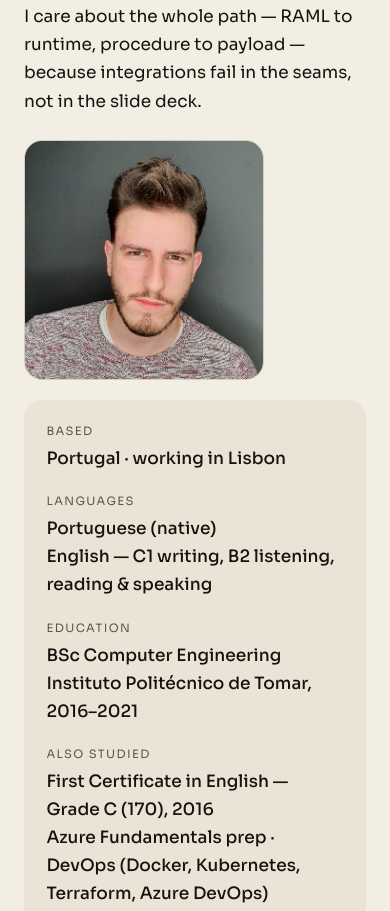
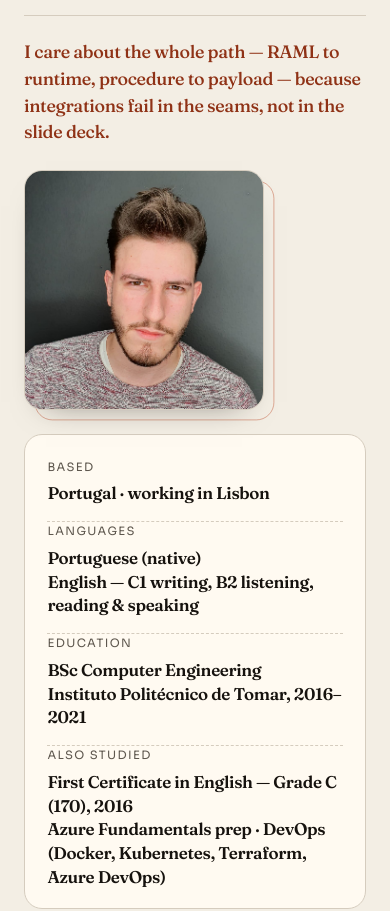
Before and after one commit to LuisBadal0/luisbadalo-portfolio, a website: page index.html in a window 390 px wide. Shown: the part 7234-8145 px from the top of the page. Drawn offline with Linux system fonts and the light colour scheme.

Commit message:
polish: editorial about section with drop cap, photo frame, facts card

```diff
--- a/assets/css/styles.css
+++ b/assets/css/styles.css
@@ -743,30 +743,85 @@ html[data-theme="dark"] .theme-toggle .icon-moon { display: none; }
   max-width: 40rem;
 }
 
-.about__copy p:last-child { margin-bottom: 0; }
+.about__copy p:first-of-type::first-letter {
+  float: left;
+  font-family: var(--serif);
+  font-weight: 600;
+  font-size: 3.1em;
+  line-height: 0.82;
+  padding: 0.1em 0.14em 0 0;
+  color: var(--terracotta);
+}
+
+.about__copy p:last-child {
+  margin-top: 1.75rem;
+  margin-bottom: 0;
+  padding-top: 1.4rem;
+  border-top: 1px solid var(--line);
+  max-width: 34rem;
+  font-family: var(--serif);
+  font-size: clamp(1.12rem, 2vw, 1.32rem);
+  line-height: 1.5;
+  letter-spacing: -0.02em;
+  color: var(--terracotta-ink);
+}
 
 .about__side {
   display: flex;
   flex-direction: column;
-  gap: 1.25rem;
+  gap: 1.5rem;
   align-self: start;
 }
 
+.about__photo-frame {
+  position: relative;
+  width: min(100%, 15rem);
+  margin: 0;
+}
+
+.about__photo-frame::before {
+  content: "";
+  position: absolute;
+  inset: 0;
+  transform: translate(0.65rem, 0.65rem);
+  border: 1px solid var(--terracotta);
+  border-radius: var(--radius);
+  opacity: 0.4;
+}
+
 .about__photo {
-  width: min(100%, 15rem);
+  position: relative;
+  width: 100%;
   height: auto;
   border-radius: var(--radius);
   border: 1px solid var(--line);
   background: var(--paper);
+  box-shadow: 0 14px 30px -22px rgba(22, 18, 14, 0.55);
+  transition: transform 0.3s var(--ease), box-shadow 0.3s var(--ease);
+}
+
+.about__photo-frame:hover .about__photo {
+  transform: translateY(-4px);
+  box-shadow: 0 20px 36px -24px rgba(22, 18, 14, 0.6);
 }
 
 .about__facts {
   display: grid;
-  gap: 1.2rem;
   margin: 0;
-  padding: 1.4rem;
-  background: var(--bg-2);
+  padding: 1.4rem 1.4rem 1.2rem;
+  background: var(--paper);
+  border: 1px solid var(--line);
   border-radius: var(--radius);
+}
+
+.about__facts > div {
+  padding: 0 0 1rem;
+  border-bottom: 1px dashed var(--line);
+}
+
+.about__facts > div:last-child {
+  padding-bottom: 0;
+  border-bottom: 0;
 }
 
 .about__facts dt {
@@ -774,10 +829,17 @@ html[data-theme="dark"] .theme-toggle .icon-moon { display: none; }
   letter-spacing: 0.12em;
   text-transform: uppercase;
   color: var(--muted);
-  margin-bottom: 0.25rem;
+  margin-bottom: 0.3rem;
 }
 
-.about__facts dd { margin: 0; font-weight: 500; }
+.about__facts dd {
+  margin: 0;
+  font-family: var(--serif);
+  font-size: 1.06rem;
+  font-weight: 600;
+  letter-spacing: -0.02em;
+  line-height: 1.4;
+}
 
 @media (min-width: 880px) {
   .about__grid {
--- a/index.html
+++ b/index.html
@@ -46,7 +46,7 @@ var l = localStorage.getItem("lang");
   <link rel="preconnect" href="https://fonts.googleapis.com">
   <link rel="preconnect" href="https://fonts.gstatic.com" crossorigin>
   <link href="https://fonts.googleapis.com/css2?family=Fraunces:opsz,wght@9..144,500;9..144,600;9..144,700&family=Sora:wght@400;500;600&family=IBM+Plex+Mono:wght@400;500&display=swap" rel="stylesheet">
-  <link rel="stylesheet" href="assets/css/styles.css?v=1.2.0">
+  <link rel="stylesheet" href="assets/css/styles.css?v=1.3.0">
 
   <script type="application/ld+json">
   {
@@ -310,7 +310,9 @@ var l = localStorage.getItem("lang");
           <p data-i18n="about.p3">I care about the whole path — RAML to runtime, procedure to payload — because integrations fail in the seams, not in the slide deck.</p>
         </div>
         <div class="about__side reveal">
-          <img class="about__photo" src="assets/img/luis_badalo.png" alt="Portrait of Luís Badalo" data-i18n-attr="alt:about.photoAlt" width="250" height="250" loading="lazy">
+          <figure class="about__photo-frame">
+            <img class="about__photo" src="assets/img/luis_badalo.png" alt="Portrait of Luís Badalo" data-i18n-attr="alt:about.photoAlt" width="250" height="250" loading="lazy">
+          </figure>
           <dl class="about__facts">
           <div>
             <dt data-i18n="about.fact.based">Based</dt>
```
